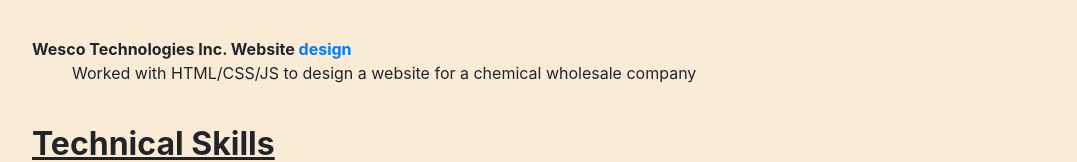
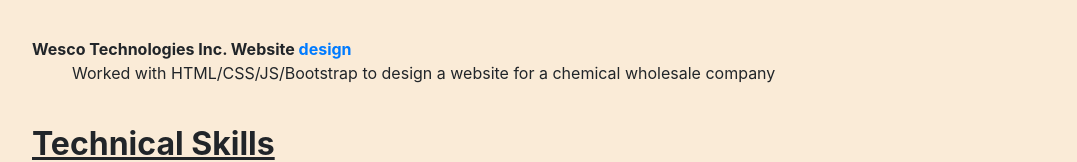
Before and after one commit to velardej/JV-Resume, a plain HTML site: page index.html in a window 1280 px wide. Shown: the part 925-1087 px from the top of the page, without its empty margins (48-1125 px from the left). Drawn offline with nearby package versions, Linux system fonts and the light colour scheme.

Commit message:
Add files via upload

```diff
--- a/index.html
+++ b/index.html
@@ -59,7 +59,7 @@
         <ul>Game developed with a team for Global Game Jam 2017. Used C++ and Unity to develop</ul>
         <br>
         <span><strong>Wesco Technologies Inc. Website <a href="https://velardej.github.io/WescoTec/">design</a></strong></span>
-        <ul>Worked with HTML/CSS/JS to design a website for a chemical wholesale company</ul>
+        <ul>Worked with HTML/CSS/JS/Bootstrap to design a website for a chemical wholesale company</ul>
     </div>
 
     <br>
```
